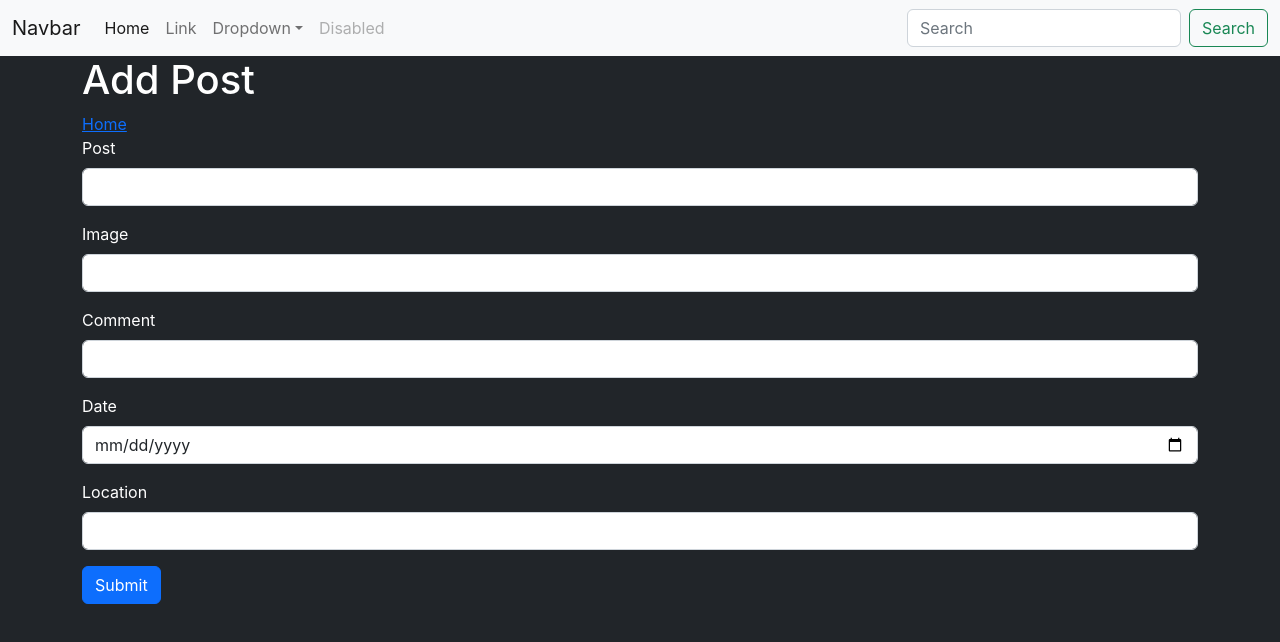
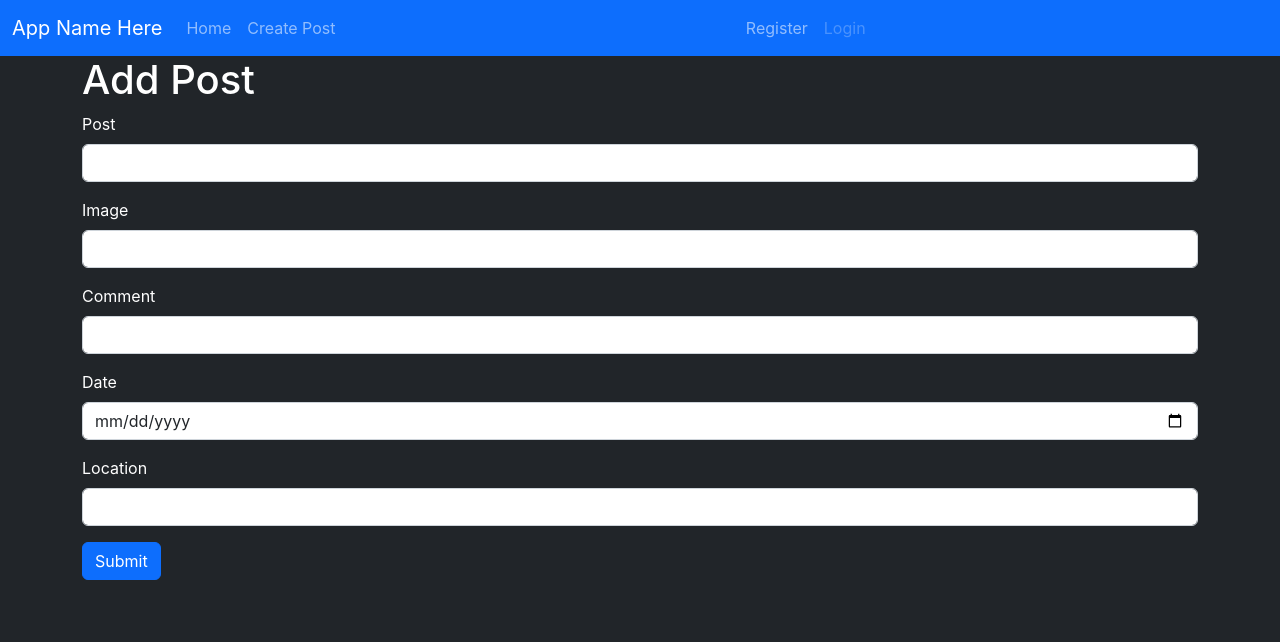
Before and after one commit to jenricastro/GA_GP_socialMedia, a React (Create React App) app in the folder client/: page / in a window 1280 px wide. Shown: the top 642 px of the page. Built offline with nearby package versions, Linux system fonts and the light colour scheme.

Commit message:
navbar done

```diff
--- a/client/src/components/layout/Navbar.js
+++ b/client/src/components/layout/Navbar.js
@@ -2,41 +2,31 @@
 
 const Navbar = () => {
     return (
-        <nav class="navbar navbar-expand-lg bg-light">
-            <div class="container-fluid">
-            <a class="navbar-brand" href="#">Navbar</a>
-            <button class="navbar-toggler" type="button" data-bs-toggle="collapse" data-bs-target="#navbarSupportedContent" aria-controls="navbarSupportedContent" aria-expanded="false" aria-label="Toggle navigation">
-            <span class="navbar-toggler-icon"></span>
-            </button>
-            <div class="collapse navbar-collapse" id="navbarSupportedContent">
-            <ul class="navbar-nav me-auto mb-2 mb-lg-0">
-                <li class="nav-item">
-                <a class="nav-link active" aria-current="page" href="#">Home</a>
-                </li>
-                <li class="nav-item">
-                <a class="nav-link" href="#">Link</a>
-                </li>
-                <li class="nav-item dropdown">
-                <a class="nav-link dropdown-toggle" href="#" role="button" data-bs-toggle="dropdown" aria-expanded="false">
-                    Dropdown
-                </a>
-                <ul class="dropdown-menu">
-                    <li><a class="dropdown-item" href="#">Action</a></li>
-                    <li><a class="dropdown-item" href="#">Another action</a></li>
-                    <li><hr class="dropdown-divider"/></li>
-                    <li><a class="dropdown-item" href="#">Something else here</a></li>
-                </ul>
-                </li>
-                <li class="nav-item">
-                <a class="nav-link disabled">Disabled</a>
-                </li>
-            </ul>
-            <form class="d-flex" role="search">
-                <input class="form-control me-2" type="search" placeholder="Search" aria-label="Search"/>
-                <button class="btn btn-outline-success" type="submit">Search</button>
-            </form>
+        <nav className="navbar navbar-expand-lg navbar-dark bg-primary">
+            <div className="container-fluid">
+                <a className="navbar-brand" href={'/all'}>App Name Here</a>
+                <button className="navbar-toggler" type="button" data-bs-toggle="collapse" data-bs-target="#navbarSupportedContent" aria-controls="navbarSupportedContent" aria-expanded="false" aria-label="Toggle navigation">
+                    <span className="navbar-toggler-icon"></span>
+                </button>
+                <div className="collapse navbar-collapse" id="navbarSupportedContent">
+                    <ul className="navbar-nav me-auto mb-2 mb-lg-0">
+                        <li className="nav-item">
+                            <a className="nav-link" href={'/all'}>Home</a>
+                        </li>
+                        <li className="nav-item">
+                            <a className="nav-link" href={'/'}>Create Post</a>
+                        </li>
+                    </ul>
+                    <ul className="navbar-nav me-auto mb-2 mb-lg-0 d-flex">
+                        <li className="nav-item">
+                            <a className="nav-link" href={'/register'}>Register</a>
+                        </li>
+                        <li className="nav-item">
+                            <a className="nav-link disabled" href="">Login</a>
+                        </li>
+                    </ul>
+                </div>
             </div>
-        </div>
         </nav>
     )
 }
--- a/client/src/components/media/AddPost.js
+++ b/client/src/components/media/AddPost.js
@@ -42,7 +42,6 @@
     return (
         <div className="container text-bg-dark">
             <h1>Add Post</h1>
-            <Link to={'/all'}>Home</Link>
             <form onSubmit={handleSubmit}>
                 <div className="mb-3">
                     <label for="postName" className="form-label">Post</label>
--- a/client/src/components/media/AllPost.js
+++ b/client/src/components/media/AllPost.js
@@ -20,8 +20,6 @@
     return (
         <div className="container" style={{backgroundColor: "#212529", height: "100vh", minHeight: "100vh"}}>
             <h1 className="text-bg-dark">Display All Posts</h1>
-            <Link to={'/'}>Create</Link>
-            <Link to={'/register'}>Register</Link>
             {postList.map((post, key) => {
                 return (
                     <div key={key} className="container bg-white text-bg-white  border border-secondary rounded border-3 mb-3" >
```
